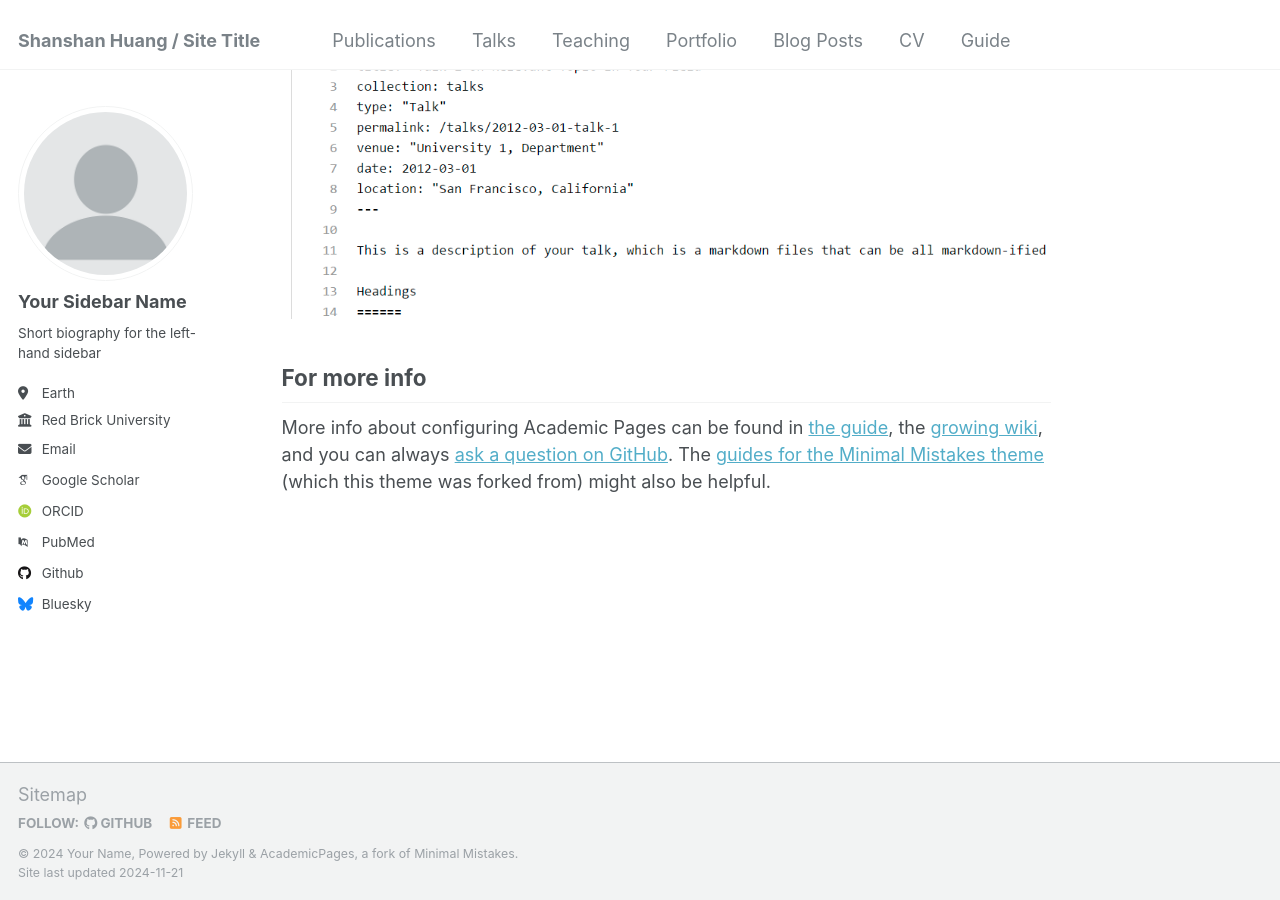
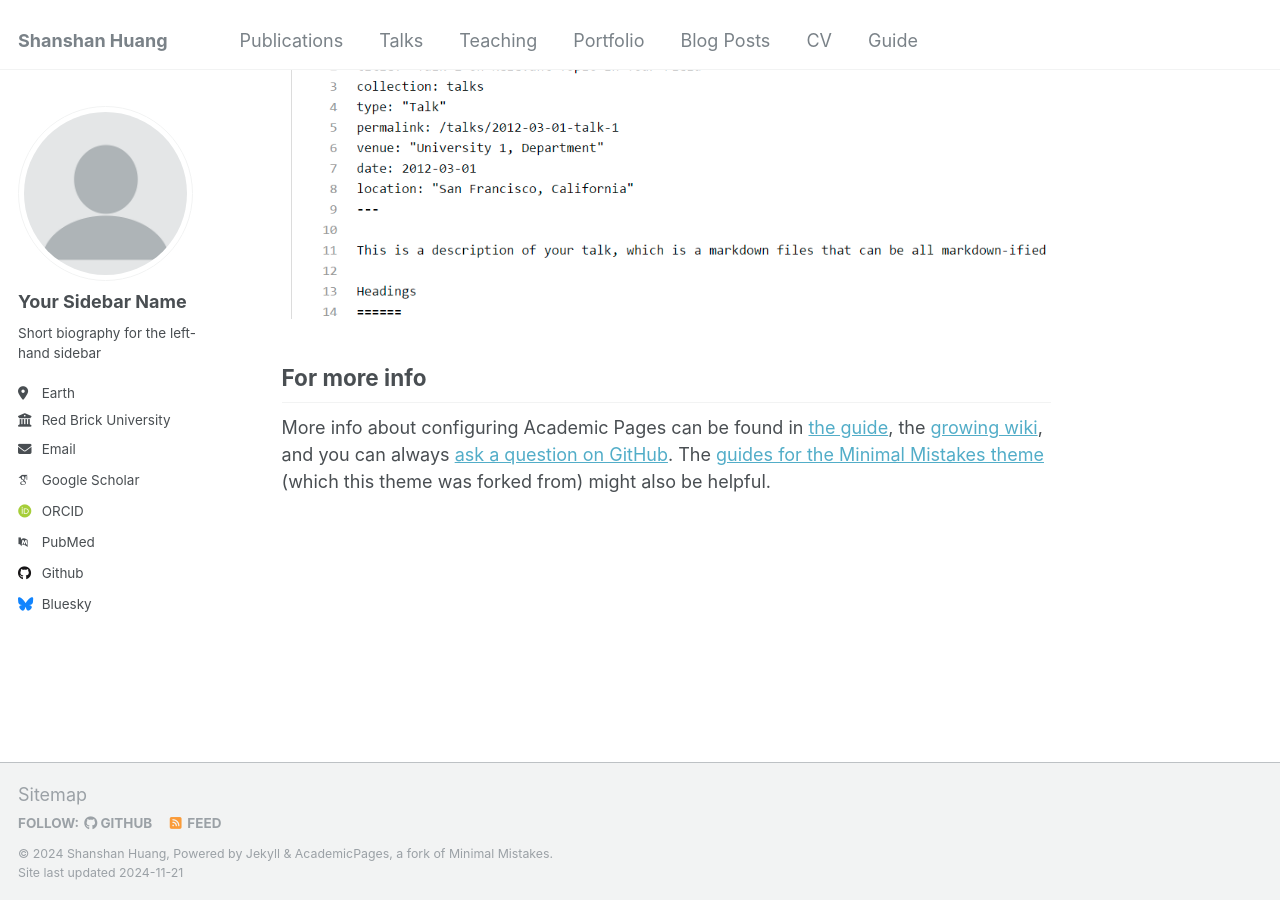
Before and after one commit to xiaolou33/.github.io, a Jekyll site: the page built from _pages/about.md, in a window 1280 px wide and 900 px high, scrolled down 2643 px. Built offline with Jekyll 4.4.1, drawn with Linux system fonts in a browser that asks for light colours; some web fonts are replaced.

Commit message:
_config.yml

```diff
--- a/_config.yml
+++ b/_config.yml
@@ -8,9 +8,9 @@
 
 # Basic Site Settings
 locale                   : "en-US"
-title                    : "Shanshan Huang / Site Title"
+title                    : "Shanshan Huang"
 title_separator          : "-"
-name                     : &name "Your Name"
+name                     : &name "Shanshan Huang"
 description              : &description "personal description"
 url                      : https://academicpages.github.io # the base hostname & protocol for your site e.g. "https://[your GitHub username].github.io"
 baseurl                  : "" # the subpath of your site, e.g. "/blog"
```
